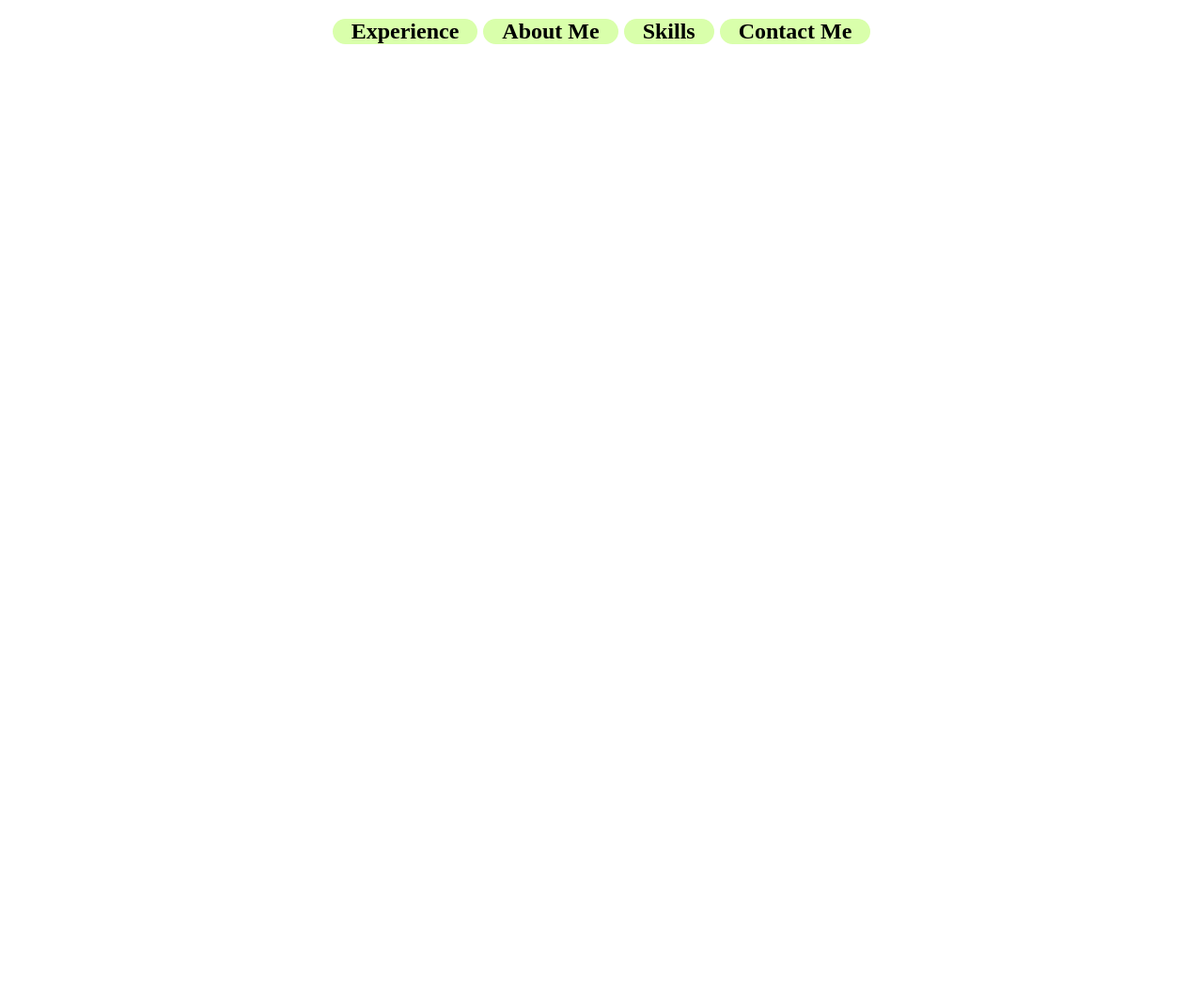
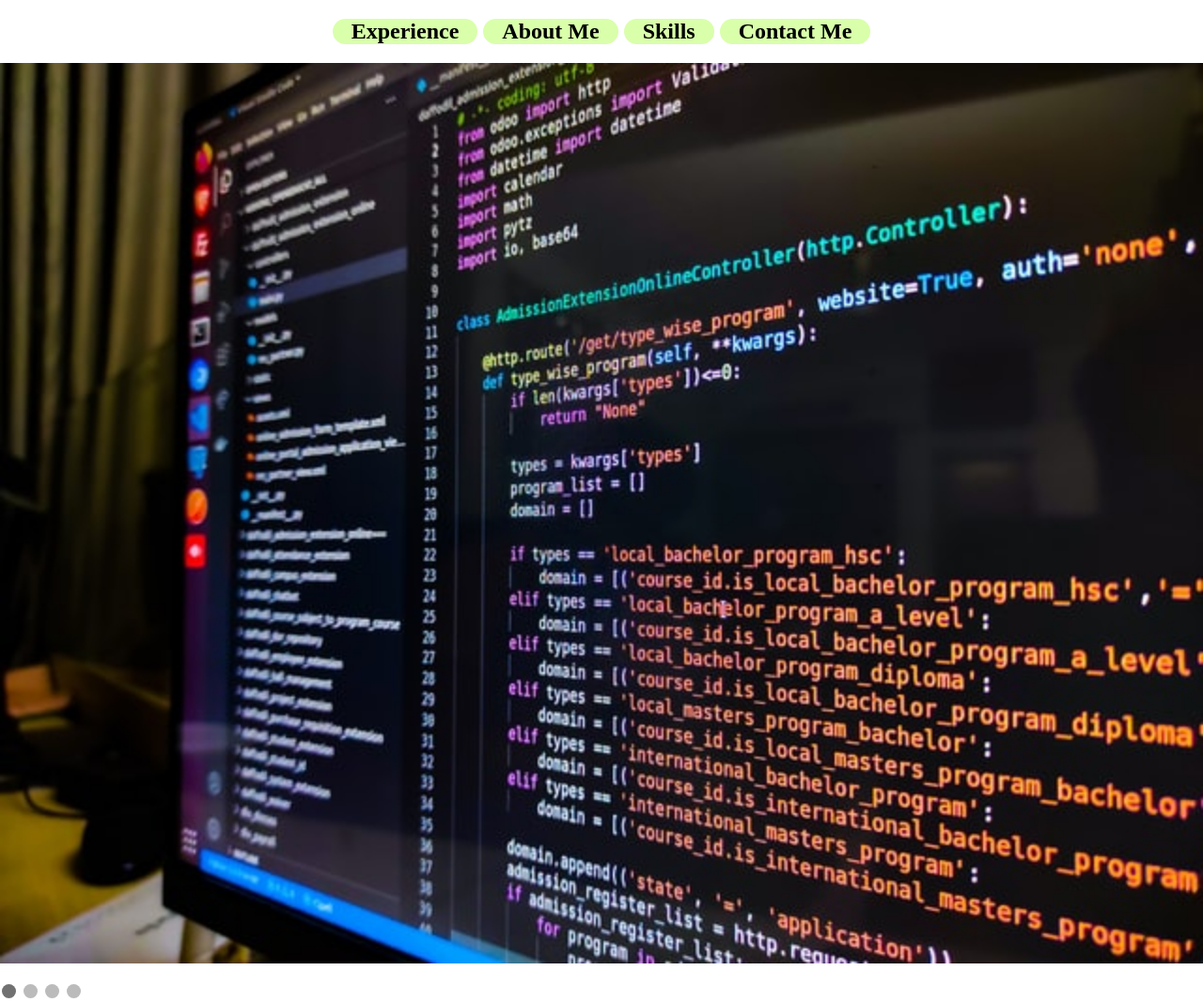
Before and after one commit to isaabe2/CVAbeledo, a plain HTML site: page index.html in a window 1280 px wide. Shown: the whole page at 94% size. Before the commit the page ends 800 px from the top, so only its background shows below. Drawn offline with Linux system fonts and the light colour scheme.

Commit message:
creacion de slides

```diff
--- a/index.html
+++ b/index.html
@@ -19,6 +19,28 @@
         </nav>
 
     </header>
+    <div class="slider"></div>
 
+        <div class="imagenes">
+            <img src="Fotos/1.jpg" style="width:100%">
+        </div>
+        <div class="imagenes">
+            <img src="Fotos/2.jpg" style="width:100%">
+        </div>
+
+        <div class="imagenes">
+            <img src="Fotos/3.jpg" style="width:100%">
+        </div>
+
+    </div>
+    <br>
+    <div class= "dot"></div>
+        <span class="dot" onclick="fotoActual(1)"></span>
+        <span class="dot" onclick="fotoActual(2)"></span>
+        <span class="dot" onclick="fotoActual(3)"></span>
+      </div>
+
+
+<script src="main.js"></script>
 </body>
 </html>
--- a/main.js
+++ b/main.js
@@ -0,0 +1,28 @@
+var fotoIndex = 1;
+slides(fotoIndex);
+
+// Next/previous controls
+function siguiente(n) {
+  slides(fotoIndex += n);
+}
+
+// Thumbnail image controls
+function fotoActual(n) {
+  slides(fotoIndex = n);
+}
+
+function slides(n) {
+  var i;
+  var slides = document.getElementsByClassName("imagenes");
+  var dots = document.getElementsByClassName("dot");
+  if (n > slides.length) {fotoIndex = 1}
+  if (n < 1) {fotoIndex = slides.length}
+  for (i = 0; i < slides.length; i++) {
+      slides[i].style.display = "none";
+  }
+  for (i = 0; i < dots.length; i++) {
+      dots[i].className = dots[i].className.replace(" active", "");
+  }
+  slides[fotoIndex-1].style.display = "block";
+  dots[fotoIndex-1].className += " active";
+}
--- a/style.css
+++ b/style.css
@@ -47,3 +47,32 @@ header {
 .navbar li a:hover{
     color: #d9ffab(0,136,165);
 }
+
+.slider {
+    max-width: 1000px;
+    position: relative;
+    margin: auto;
+  }
+
+
+  .imagenes{
+    display: none;
+  }
+
+
+
+.dot {
+    cursor: pointer;
+    height: 15px;
+    width: 15px;
+    margin: 0 2px;
+    background-color: #bbb;
+    border-radius: 50%;
+    display:inline-block;
+    transition: background-color 0.6s ease;
+    text-align: center;
+    }
+
+.active, .dot:hover {
+  background-color: #717171;
+}
```
Also changed, not shown: Fotos/1.jpg (added), Fotos/2.jpg (added), Fotos/3.jpg (added), Fotos/christian-wiediger-gVbOF8mdE3U-unsplash.jpg (deleted), Fotos/element5-digital-OyCl7Y4y0Bk-unsplash.jpg (deleted), Fotos/radowan-nakif-rehan-cYyqhdbJ9TI-unsplash.jpg (deleted), 2 other files.
